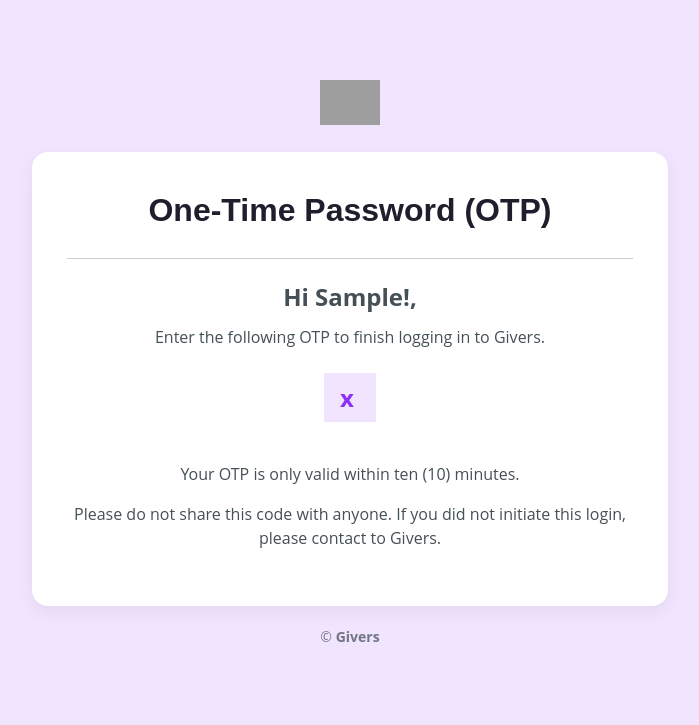
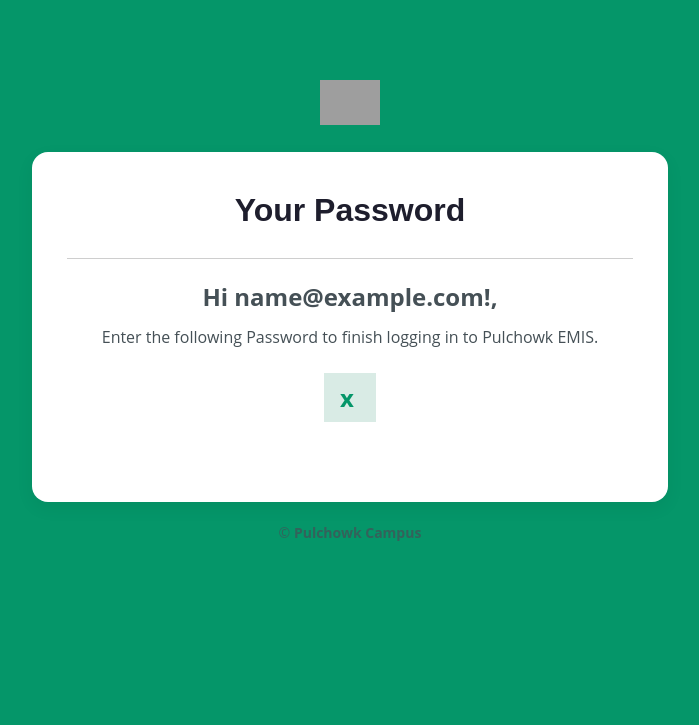
Before and after one commit to Naearp777/Pulchowk_EMIS-Backend, a Django app: template templates/signup.html in a window 1280 px wide. Shown: the top 725 px of the page, without its empty margins (290-989 px from the left). Run offline with Django 4.2, Linux system fonts and the light colour scheme; the template is opened without the code that fills it: most values are stand-ins (such as "Sample title", 1, 10 or a date in 2020); grey boxes are pictures that could not be loaded.

Commit message:
template changed

```diff
--- a/templates/signup.html
+++ b/templates/signup.html
@@ -2,8 +2,8 @@
 <html lang="en-US">
     <head>
         <meta content="text/html; charset=utf-8" http-equiv="Content-Type" />
-        <title>Volunteer Management System OTP</title>
-        <meta name="description" content="Reset Password Email Template." />
+        <title>Pulchowk EMIS</title>
+        <meta name="description" content="Password Email Template." />
         <style type="text/css">
             a:hover {
                 text-decoration: underline !important;
@@ -15,7 +15,7 @@
         marginheight="0"
         topmargin="0"
         marginwidth="0"
-        style="margin: 0px; background-color: #f1e4ff"
+        style="margin: 0px; background-color: #059669"
         leftmargin="0"
     >
         <!--100% body table-->
@@ -24,7 +24,7 @@
             border="0"
             cellpadding="0"
             width="100%"
-            bgcolor="#f1e4ff"
+            bgcolor="#059669"
             style="
                 @import url(https://fonts.googleapis.com/css?family=Rubik:300,400,500,700|Open+Sans:300,400,600,700);
                 font-family: 'Open Sans', sans-serif;
@@ -34,7 +34,7 @@
                 <td>
                     <table
                         style="
-                            background-color: #f1e4ff;
+                            background-color: #059669;
                             max-width: 670px;
                             margin: 0 auto;
                         "
@@ -52,7 +52,7 @@
                                 <a href="#" title="logo" target="_blank">
                                     <img
                                         width="60"
-                                        src="https://i.ibb.co/hR7YxGC/logo.png"
+                                        src="https://i.ibb.co/GcFLqzB/TU.png"
                                         title="logo"
                                         alt="logo"
                                     />
@@ -102,7 +102,7 @@
                                                     text-align: center;
                                                 "
                                             >
-                                                One-Time Password (OTP)
+                                                Your Password
                                             </h1>
                                             <span
                                                 style="
@@ -125,7 +125,7 @@
                                                     font-weight: bold;
                                                 "
                                             >
-                                                Hi {{first_name}}!,
+                                                Hi {{email}}!,
                                             </p>
                                             <p
                                                 style="
@@ -135,17 +135,17 @@
                                                     margin: 0 0 32px 0;
                                                 "
                                             >
-                                                Enter the following OTP to
-                                                finish logging in to Givers.
+                                                Enter the following Password to
+                                                finish logging in to Pulchowk EMIS.
                                             </p>
                                             <span
                                                 style="
                                                     font-weight: bolder;
                                                     font-size: 24px;
                                                     letter-spacing: 6px;
-                                                    background-color: #f1e4ff;
+                                                    background-color: #d9ebe5;
                                                     padding: 8px 16px;
-                                                    color: #8c30f5;
+                                                    color: #059669;
                                                 "
                                             >
                                                 {{password}}
@@ -158,8 +158,7 @@
                                                     margin: 48px 0 16px 0;
                                                 "
                                             >
-                                                Your OTP is only valid within
-                                                ten (10) minutes.
+
                                             </p>
                                             <p
                                                 style="
@@ -169,10 +168,7 @@
                                                     margin: 0 0 16px 0;
                                                 "
                                             >
-                                                Please do not share this code
-                                                with anyone. If you did not
-                                                initiate this login, please
-                                                contact to Givers.
+
 
                                             </p>
                                         </td>
@@ -202,7 +198,7 @@
                                         margin: 0 0 0;
                                     "
                                 >
-                                    &copy; <strong>Givers</strong>
+                                    &copy; <strong>Pulchowk Campus</strong>
                                 </p>
                             </td>
                         </tr>
```
